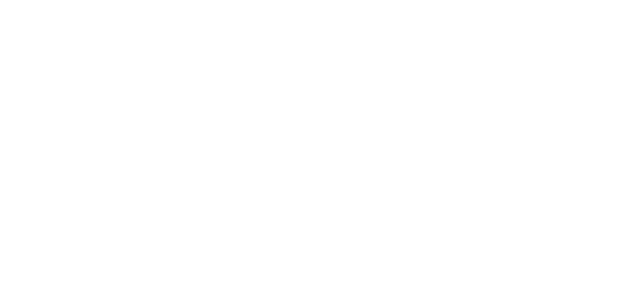
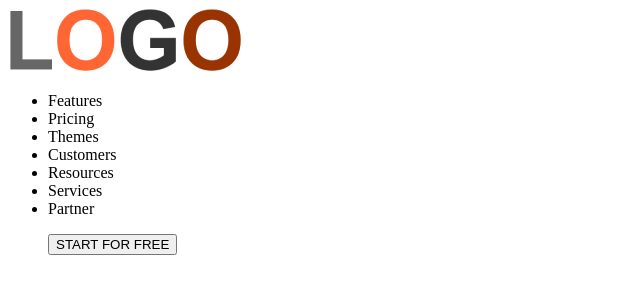
Before and after one commit to Laulhus/202201-W1EX6-edgar-alcolea, a plain HTML site: page index.html in a window 1280 px wide. Shown: the whole page, without its empty margins (0-640 px from the left). Drawn offline with Linux system fonts and the light colour scheme.

Commit message:
Added HTML structure

```diff
--- a/index.html
+++ b/index.html
@@ -1,13 +1,26 @@
 <!DOCTYPE html>
 <html lang="en">
-<head>
-  <meta charset="UTF-8">
-  <meta http-equiv="X-UA-Compatible" content="IE=edge">
-  <meta name="viewport" content="width=device-width, initial-scale=1.0">
-  <title>CSS Header</title>
-
-</head>
-<body>
-
-</body>
+  <head>
+    <meta charset="UTF-8" />
+    <meta http-equiv="X-UA-Compatible" content="IE=edge" />
+    <meta name="viewport" content="width=device-width, initial-scale=1.0" />
+    <title>CSS Header</title>
+    <link href="assets/favicon.png" rel="icon" type="image/png" />
+  </head>
+  <body>
+    <header class="navbar">
+      <img src="assets/logo.png" alt="Header Logo" />
+      <ul class="list">
+        <li class="list__element">Features</li>
+        <li class="list__element">Pricing</li>
+        <li class="list__element">Themes</li>
+        <li class="list__element">Customers</li>
+        <li class="list__element list__drop">Resources</li>
+        <li class="list__element list__drop">Services</li>
+        <li class="list__element list__drop">Partner</li>
+        <p class="login"></p>
+        <button class="button">START FOR FREE</button>
+      </ul>
+    </header>
+  </body>
 </html>
```
